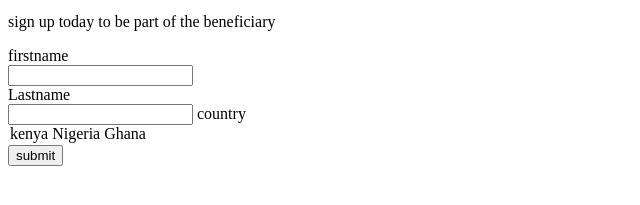
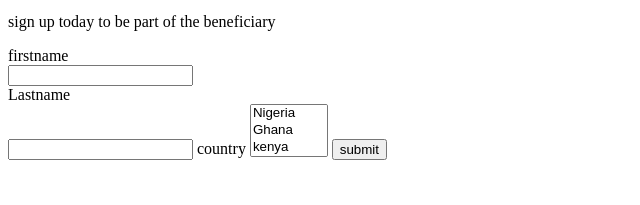
Before and after one commit to gabriellaarchibong/my-new-repo, a plain HTML site: page index.html in a window 1280 px wide. Shown: the part 137-342 px from the top of the page, without its empty margins (0-640 px from the left). Drawn offline with Linux system fonts and the light colour scheme.

Commit message:
doing some corrections

```diff
--- a/index.html
+++ b/index.html
@@ -21,11 +21,12 @@
         <label for="lnane">Lastname</label><br>
         <input type="text" id="lname" name="lname">
         <label for="country">country</label>
-        <option value="country">
-            <select name="kenya" id="">kenya</select>
-            <select name="nigeria" id="">Nigeria</select>
-            <select name="ghana" id="">Ghana</select>
-        </option>
+        <select name="country" id="country" size="3">
+            <option value="Nigeria">Nigeria</option>
+            <option value="Ghana">Ghana</option>
+            <option value="kenya">kenya</option>
+            <option value="south Africa">South Africa</option>
+        </select>
         <input type="submit" value="submit">
     </form>
 
```
